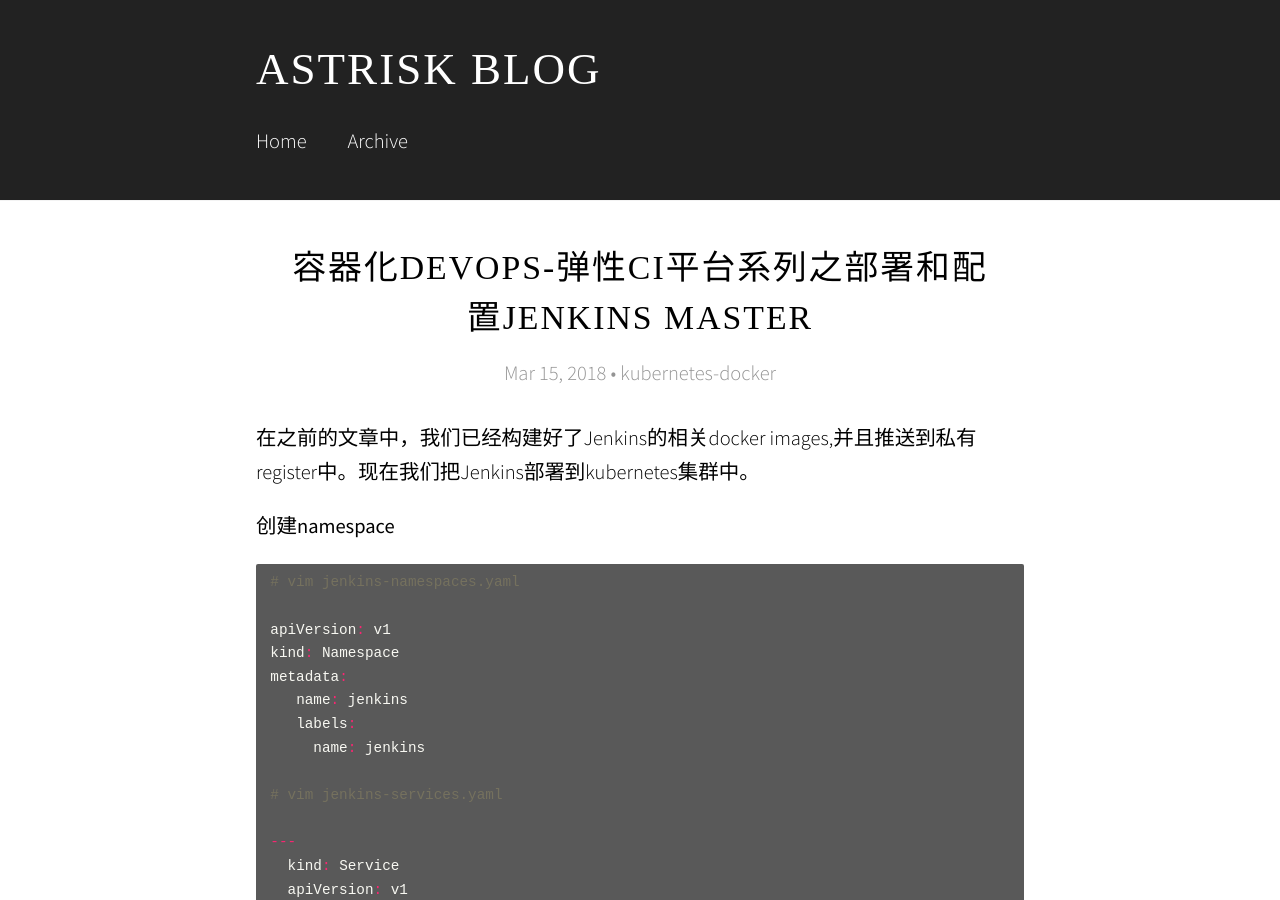
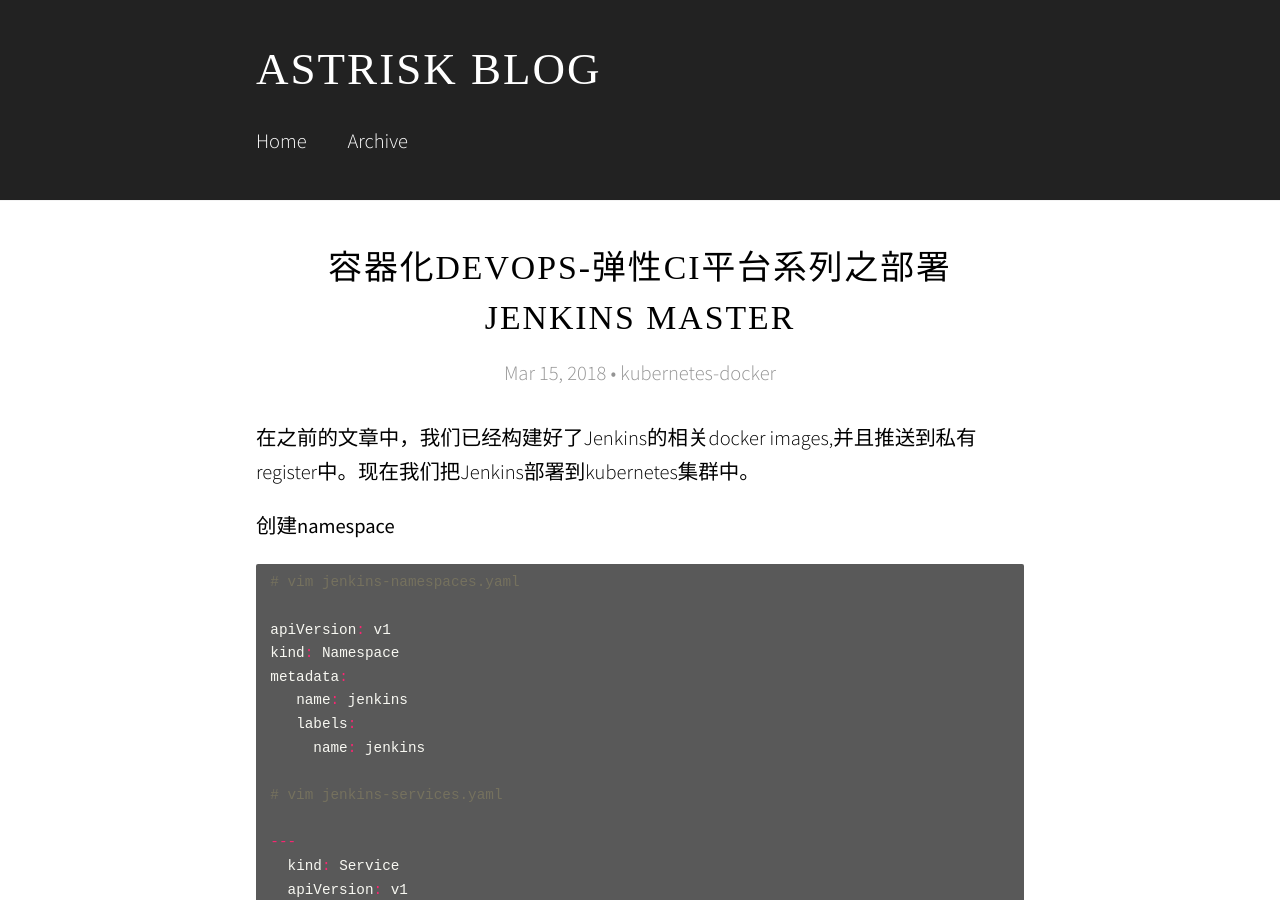
Before and after one commit to astrisk/astrisk.github.io, a Jekyll site: the page built from _posts/2018-03-15-kubernetes-jenkins deploy.md, in a window 1280 px wide and 900 px high. Built offline with Jekyll 4.4.1, drawn with Linux system fonts in a browser that asks for light colours; some web fonts are replaced.

Commit message:
修改标题

```diff
--- a/_posts/2018-03-15-kubernetes-jenkins deploy.md
+++ b/_posts/2018-03-15-kubernetes-jenkins deploy.md
@@ -1,5 +1,5 @@
 ---
-title:  "容器化DEVOPS-弹性CI平台系列之部署和配置Jenkins master"
+title:  "容器化DEVOPS-弹性CI平台系列之部署Jenkins master"
 date:   2018-03-15 16:37:00
 categories: kubernetes-docker
 ---
```
